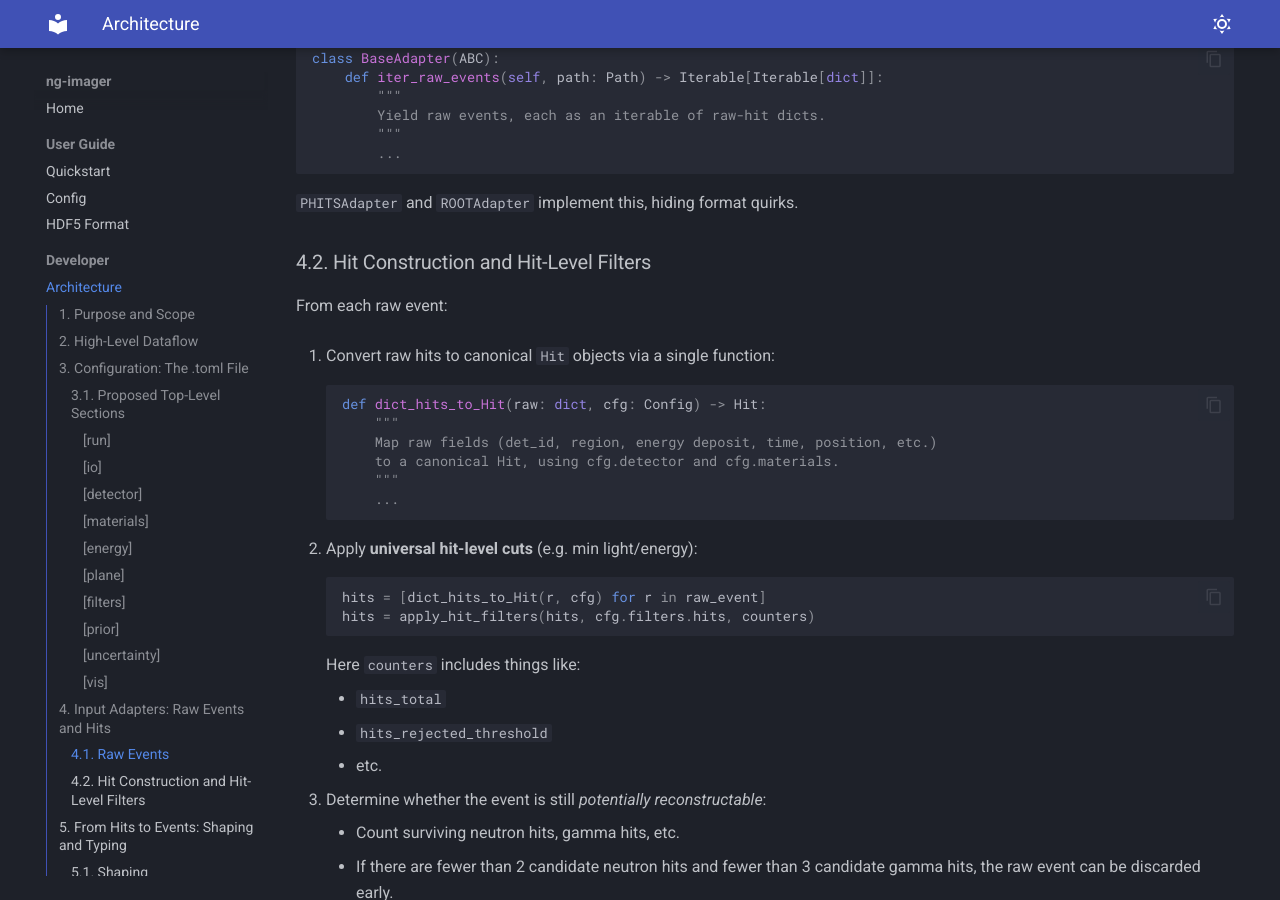
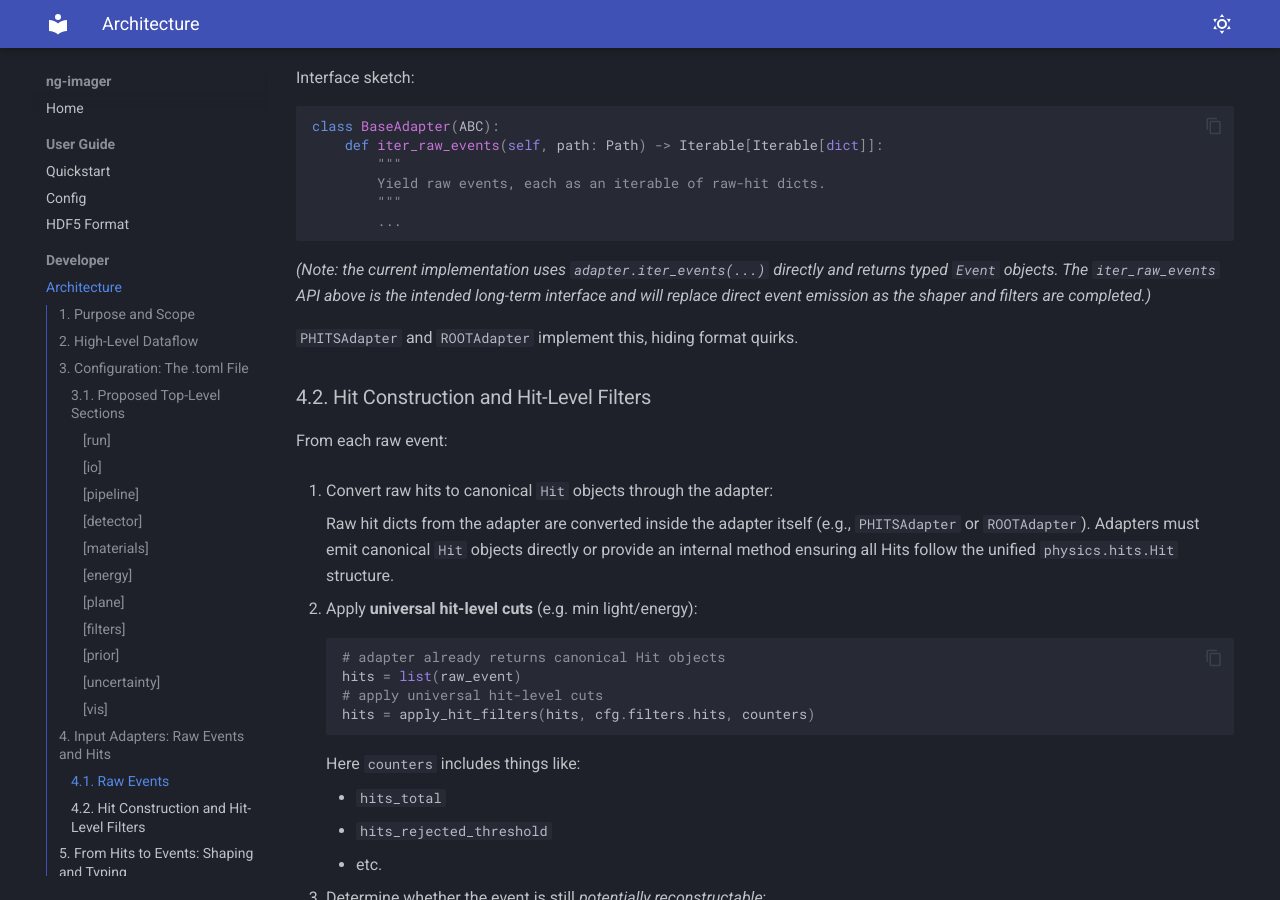
Before and after one commit to Lindt8/ng-imager, an MkDocs documentation site: the page built from docs/dev/architecture.md, in a window 1280 px wide and 900 px high, scrolled down 7828 px. Built offline with MkDocs 1.6.1 and Material for MkDocs 9.7.7, drawn with Linux system fonts in a browser that asks for light colours; some of the changed text lies outside the part shown.

Commit message:
update docs

````diff
--- a/docs/dev/architecture.md
+++ b/docs/dev/architecture.md
@@ -31,7 +31,7 @@
 1. **Load config** (`.toml`).
 2. **Select adapter** (PHITS / ROOT / HDF5) based on config.
 3. **Adapter emits raw events**: each raw event is a *set of correlated/coincident hits*.
-4. **Construct canonical Hits** and apply **universal hit-level filters**.
+4. **Apply universal hit-level filters**, using the adapter-emitted Hit objects.
 5. **Discard raw events** that no longer have enough hits to be kinematically reconstructable (e.g., fewer than 2 valid neutron hits or 3 valid gamma hits).
 6. **Shape hits into imaging-viable Events** (neutron 2-hit, gamma 3-hit, etc.).
 7. **Apply event-level filters**.
@@ -53,10 +53,7 @@
     # Stage 1: Raw events → Hits (with hit-level filtering)
     hits_by_raw_event = []
     for raw_event in raw_events:
-        hits = [
-            dict_hits_to_Hit(raw_hit, cfg)
-            for raw_hit in raw_event
-        ]
+        hits = list(raw_event.hits)
         hits = apply_hit_filters(hits, cfg.filters.hits, counters)
         if is_reconstructable(hits, cfg.filters):
             hits_by_raw_event.append(hits)
@@ -65,7 +62,7 @@
 
     write_hits_stage(hits_by_raw_event, cfg, counters)
 
-    if cfg.run.stop_stage == "hits":
+    if cfg.pipeline.until == "hits":
         finalize_stats_and_metadata(cfg, counters)
         return cfg.io.output_path
 
@@ -76,7 +73,7 @@
 
     write_events_stage(filtered_events, cfg, counters)
 
-    if cfg.run.stop_stage == "events":
+    if cfg.pipeline.until == "events":
         finalize_stats_and_metadata(cfg, counters)
         return cfg.io.output_path
 
@@ -94,7 +91,7 @@
 
     write_cones_stage(selected_cones, cfg, counters)
 
-    if cfg.run.stop_stage == "cones":
+    if cfg.pipeline.until == "cones":
         finalize_stats_and_metadata(cfg, counters)
         return cfg.io.output_path
 
@@ -160,7 +155,7 @@
 > **CLI overrides:**
 > - `--fast` and `--no-fast` override `run.fast`.
 > - `--list` and `--no-list` override `run.list`.
-> - `--stop-stage` can override `run.stop_stage`.
+> - `--stop-stage` can override `pipeline.until`.
 > - Future CLI flags like `--neutrons-only` / `--gammas-only` may override `use_neutrons` / `use_gammas`.
 > The CLI always loads the config first, then applies overrides before calling `run_pipeline`.
 
@@ -177,6 +172,14 @@
 If `input_format = "hdf5_ngimager"`, the pipeline can **resume** from partially processed ngimager output.
 
 The string `"root_novo_ddaq"` refers to the current NOVO acquisition system; future acquisition formats can be added as additional `input_format` values with new adapters.
+
+#### `[pipeline]`
+
+This is where pipeline-related settings, such as a premature stopping point (e.g., stop after building cones but before imaging) is specified.
+
+- `until = "image"`
+    - One of `"hits" | "events" | "cones" | "image"`. Controls how far the pipeline runs.
+
 
 #### `[detector]`
 
@@ -345,27 +348,25 @@
         ...
 ```
 
+*(Note: the current implementation uses `adapter.iter_events(...)` directly and returns typed `Event` objects. The `iter_raw_events` API above is the intended long-term interface and will replace direct event emission as the shaper and filters are completed.)*
+
+
 `PHITSAdapter` and `ROOTAdapter` implement this, hiding format quirks.
 
 ### 4.2. Hit Construction and Hit-Level Filters
 
 From each raw event:
 
-1. Convert raw hits to canonical `Hit` objects via a single function:
+1. Convert raw hits to canonical `Hit` objects through the adapter:
 
-    ```python
-    def dict_hits_to_Hit(raw: dict, cfg: Config) -> Hit:
-        """
-        Map raw fields (det_id, region, energy deposit, time, position, etc.)
-        to a canonical Hit, using cfg.detector and cfg.materials.
-        """
-        ...
-    ```
+    Raw hit dicts from the adapter are converted inside the adapter itself (e.g., `PHITSAdapter` or `ROOTAdapter`). Adapters must emit canonical `Hit` objects directly or provide an internal method ensuring all Hits follow the unified `physics.hits.Hit` structure.
 
 2. Apply **universal hit-level cuts** (e.g. min light/energy):
 
     ```python
-    hits = [dict_hits_to_Hit(r, cfg) for r in raw_event]
+    # adapter already returns canonical Hit objects
+    hits = list(raw_event)
+    # apply universal hit-level cuts
     hits = apply_hit_filters(hits, cfg.filters.hits, counters)
     ```
 
@@ -435,6 +436,9 @@
 - `shaped_events_n`
 - `shaped_events_g`
 - `raw_events_rejected_shaping` (if nothing usable can be formed)
+
+*(Implementation note: shaping and typed-event creation will replace the current direct PHITSAdapter → typed-event path. Until shaping is implemented, PHITSAdapter produces NeutronEvent/GammaEvent objects directly. This is acceptable during early pipeline prototyping.)*
+
 
 ### 5.2. Typed Events
 
@@ -756,7 +760,7 @@
 
 ---
 
-## 11. Fast vs List Mode: Modifiers of the Default Pipeline
+## 11. Fast and List options: Modifiers of the Default Pipeline
 
 There is a **single unified pipeline**. “Fast” and “list” are orthogonal **modifiers** of its behavior, not separate pipelines or modes that change control flow.
 
@@ -866,14 +870,14 @@
 
 ### 12.3. Resuming from HDF5
 
-When `input_format = "hdf5_ngimager"`:
+When `input_format = "hdf5_ngimager"`, the pipeline interprets the contents of the HDF5 file and resumes *exactly* from the stage corresponding to `[pipeline].until`:
 
 - If `/cones/*` exists but `/images/*` does not:
     - Start at cones → images.
 - If `/events/*` exists but `/cones/*` does not:
     - Start at events → cones → images.
 - If only `/hits/*` exist:
-    - Start at events → cones → images.
+    - Start at hits → events → cones → images.
 
 This enables:
 
@@ -900,7 +904,7 @@
      - Start from an HDF5 file that already contains selected cones and summed images, but no list-mode images.
      - Re-run the pipeline with:
          - `input_format = "hdf5_ngimager"`
-         - `run.stop_stage = "images"`
+         - `pipeline.until = "image"`
          - `run.list = true`
      - The pipeline detects existing hits/events/cones, skips rebuilding them, and re-runs only the imaging stage, this time computing and writing per-cone sparse footprints into `/images/listmode/*`.
 
@@ -1048,6 +1052,24 @@
 
 ---
 
+## 15.5 Current Implementation Status (for developers)
+
+As of early development:
+
+- The unified pipeline (`pipelines.core.run_pipeline`) is active.
+- PHITSAdapter directly produces NeutronEvent objects; shaping and typed-event conversion are not yet implemented.
+- Energy strategies are stubbed but not yet applied to events.
+- Cone building exists but does not yet incorporate proton/carbon branching, gamma permutation logic, or prior-based selection.
+- SBP imaging is functional and accepts Cone objects built in the simplified path.
+
+The roadmap below details how the current early prototype will evolve into the full architecture described above.
+
+---
+
+
+
+---
+
 ## 16. Roadmap (Refactor and Implementation Checklist)
 
 This checklist tracks migration from the current state to the architecture described here.
@@ -1105,7 +1127,7 @@
     - `--list` / `--no-list`
     - `--stop-stage`
     - optional convenience flags like `--neutrons-only` / `--gammas-only` mapped to `use_neutrons` / `use_gammas`
-- [ ] Implement `run.stop_stage` gating at the main stages and support resuming from ngimager HDF5 files (`input_format = "hdf5_ngimager"`).
+- [ ] Implement `pipeline.until` gating at the main stages and support resuming from ngimager HDF5 files (`input_format = "hdf5_ngimager"`).
 
 
 ### 16.8. HDF5 and Visualization
````
Also changed, not shown: other parts of docs/dev/architecture.md (+2 -4 lines).
